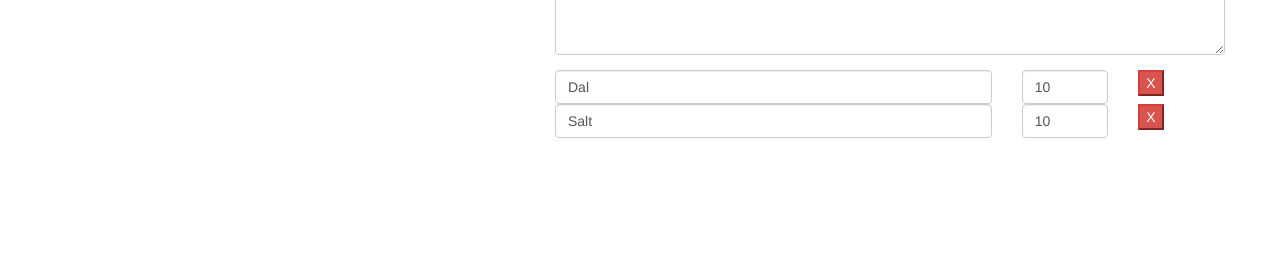
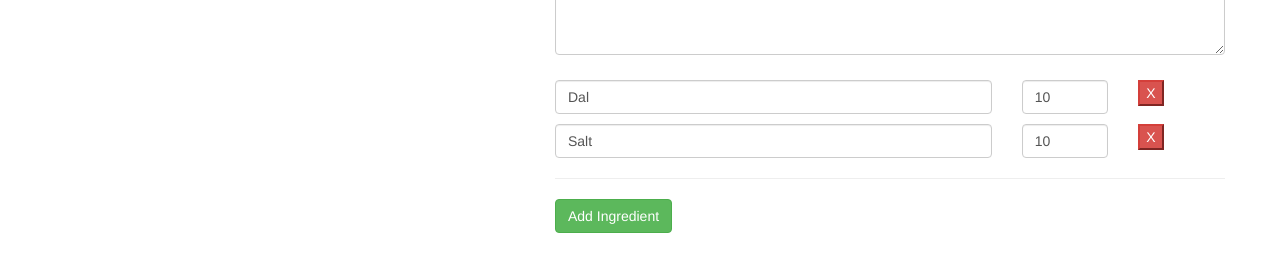
Before and after one commit to timeapen/recipe-app, an Angular app: page /recipes/1/edit in a window 1280 px wide. Shown: the part 373-644 px from the top of the page. Built offline with nearby package versions, Linux system fonts and the light colour scheme.

Commit message:
235. adding ingredient controls dynamically

```diff
--- a/src/app/recipes/recipe-edit/recipe-edit.component.css
+++ b/src/app/recipes/recipe-edit/recipe-edit.component.css
@@ -1,3 +1,7 @@
 button {
     margin-right: 5px;
 }
+
+.ingredient {
+    margin-top: 10px;
+}
--- a/src/app/recipes/recipe-edit/recipe-edit.component.html
+++ b/src/app/recipes/recipe-edit/recipe-edit.component.html
@@ -55,7 +55,7 @@
             <div class="row">
                 <div class="col-xs-12" formArrayName="ingredients">
                     <div
-                        class="row"
+                        class="row ingredient"
                         *ngFor="let ingredientCtrl of controls; let i = index"
                         [formGroupName]="i">
                         <div class="col-xs-8">
@@ -74,6 +74,12 @@
                             <button class="btn-danger">X</button>
                         </div>
                     </div>
+                    <hr>
+                    <div class="row">
+                        <div class="col-xs-12">
+                            <button type="button" class="btn btn-success" (click)="onAddIngredient()">Add Ingredient</button>
+                        </div>
+                    </div>
 
                 </div>
             </div>
--- a/src/app/recipes/recipe-edit/recipe-edit.component.ts
+++ b/src/app/recipes/recipe-edit/recipe-edit.component.ts
@@ -1,5 +1,5 @@
 import { Component, OnInit } from '@angular/core';
-import { FormArray, FormControl, FormGroup } from '@angular/forms';
+import { FormArray, FormControl, FormGroup, FormGroupDirective } from '@angular/forms';
 import { ActivatedRoute, Params } from '@angular/router';
 import { RecipeService } from '../recipe.service';
 
@@ -69,4 +69,13 @@ export class RecipeEditComponent implements OnInit {
     console.debug(this.recipeForm);
   }
 
+  onAddIngredient() {
+    (this.recipeForm.get('ingredients') as FormArray).push(
+      new FormGroup( {
+        'name': new FormControl(),
+        'amount': new FormControl()
+      })
+    )
+  }
+
 }
```
